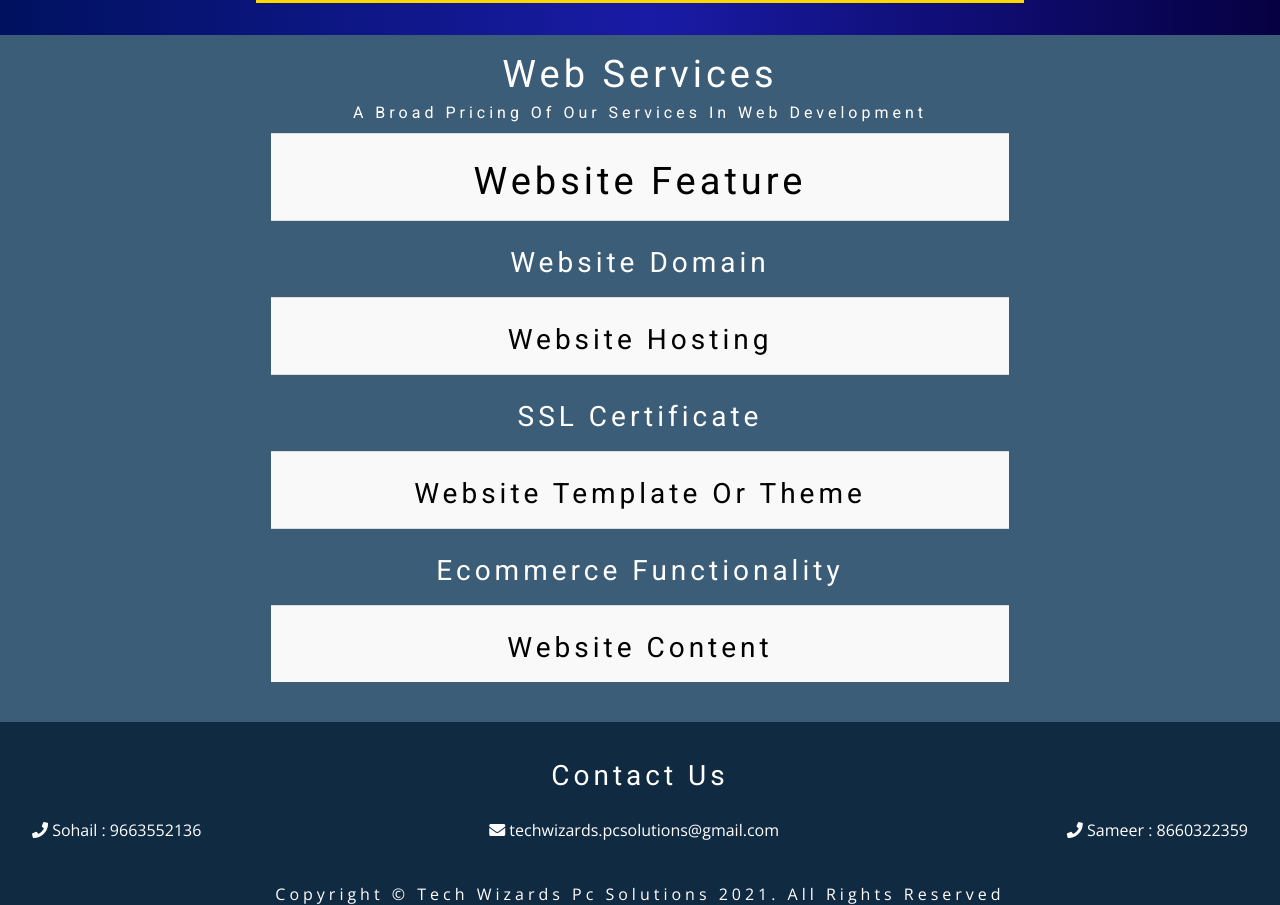
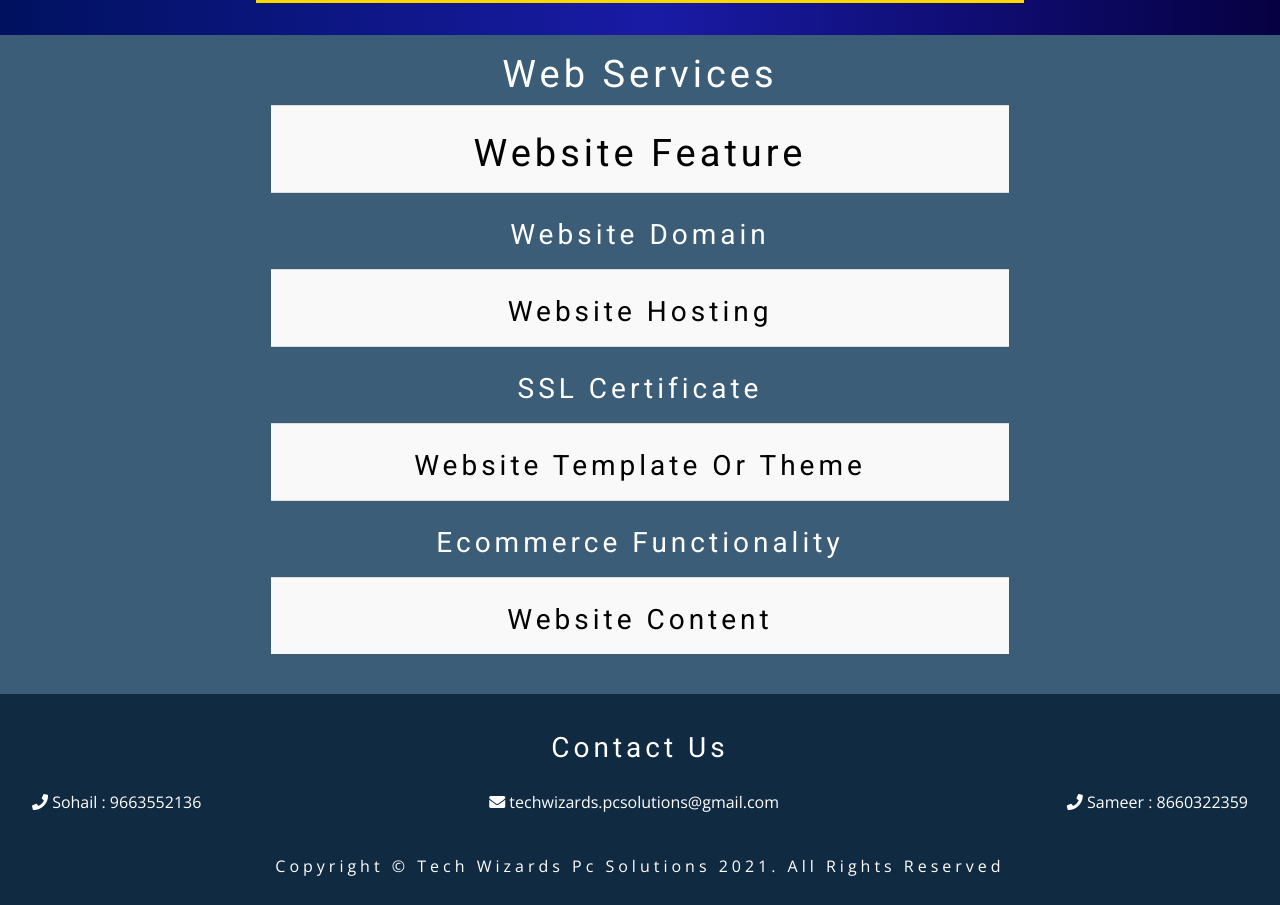
Before and after one commit to vadiraj2/techwizards, a plain HTML site: page index.html in a window 1280 px wide. Shown: the part 2327-3232 px from the top of the page. Drawn offline with nearby package versions, Linux system fonts and the light colour scheme.

Commit message:
Update index.html

```diff
--- a/index.html
+++ b/index.html
@@ -90,7 +90,7 @@
     <div class="service" style="background-color: hsl(206, 33%, 35%);padding-bottom: 20px;">
 
         <h2 style="text-align: center;color: white;font-weight: 400;padding-top: 20px;margin-top: 0;">Web Services</h2>
-          <h4 style="text-align: center;color: white;" class="mt-3 pt-3">A Broad pricing of Our services in Web development</h4>
+
          <div class="container p-3 bg-white">
           <table class="table table-striped ">
               <tr>
```
